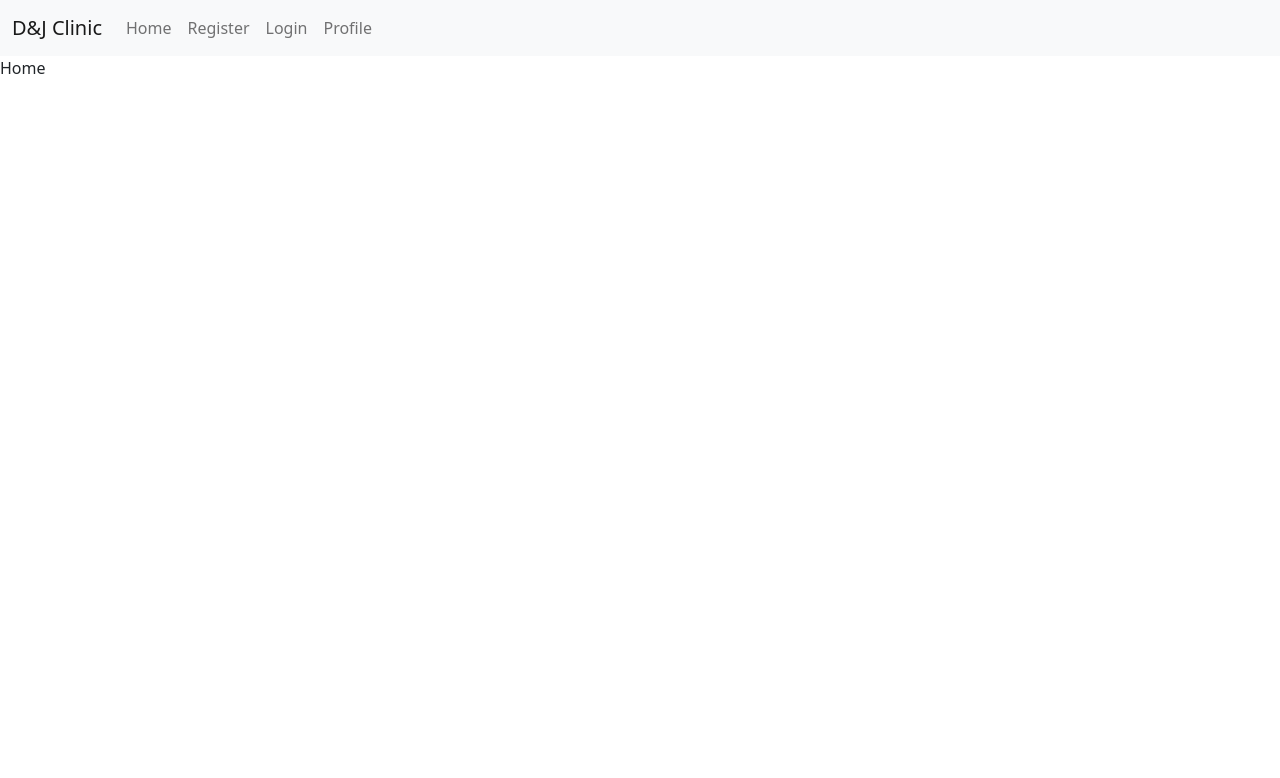
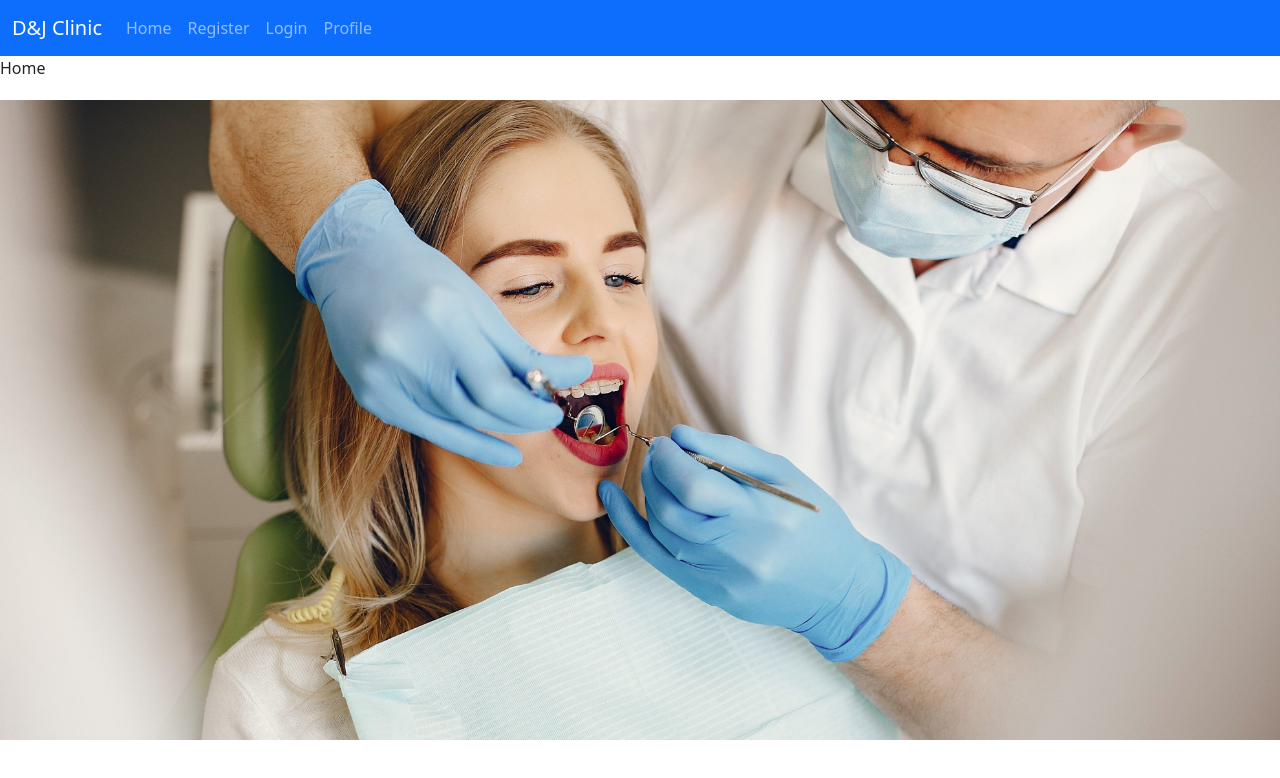
Before and after one commit to DavidValero17/proyecto5, a React (Vite) app: page / in a window 1280 px wide. Shown: the top 778 px of the page. Built offline with nearby package versions, Linux system fonts and the light colour scheme.

Commit message:
prueba git

```diff
--- a/src/common/Header/Header.jsx
+++ b/src/common/Header/Header.jsx
@@ -5,13 +5,14 @@ import Navbar from 'react-bootstrap/Navbar';
 import { useNavigate } from 'react-router-dom';
 import { Link } from 'react-router-dom';
 
+
 export const Header = () => {
 
 const navigate = useNavigate();
 
   return (
     <>
-    <Navbar bg="light" variant="light">
+    <Navbar bg="primary" variant="dark">
         <Container fluid>
             <Navbar.Brand onClick={() => navigate("/home")}>D&J Clinic</Navbar.Brand>
             <Nav className="me-auto">
--- a/src/pages/Home/Home.css
+++ b/src/pages/Home/Home.css
@@ -0,0 +1,13 @@
+.Imagen {
+
+   width: 100vw;
+   height: 85vh;
+
+    background-image: url(../../assets/1.jpg);
+
+    background-size: contain;
+    background-repeat: no-repeat;
+    background-position: right;
+
+
+}
--- a/src/pages/Home/Home.jsx
+++ b/src/pages/Home/Home.jsx
@@ -1,8 +1,14 @@
 import React from 'react'
+import './Home.css'
 
 
 export const Home = () => {
   return (
+
+    <>
     <div className='Home'>Home</div>
+    <div className='Imagen'></div>
+    </>
+
   )
 }
```
